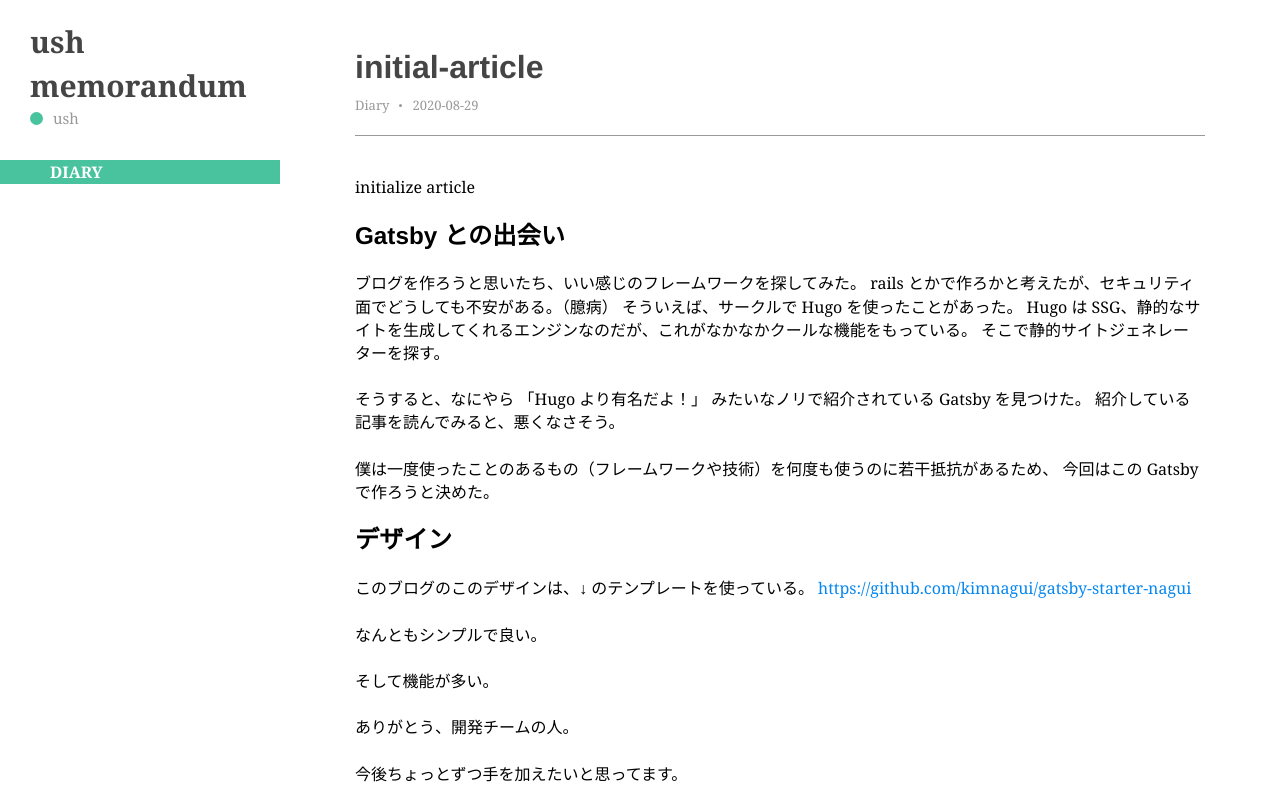
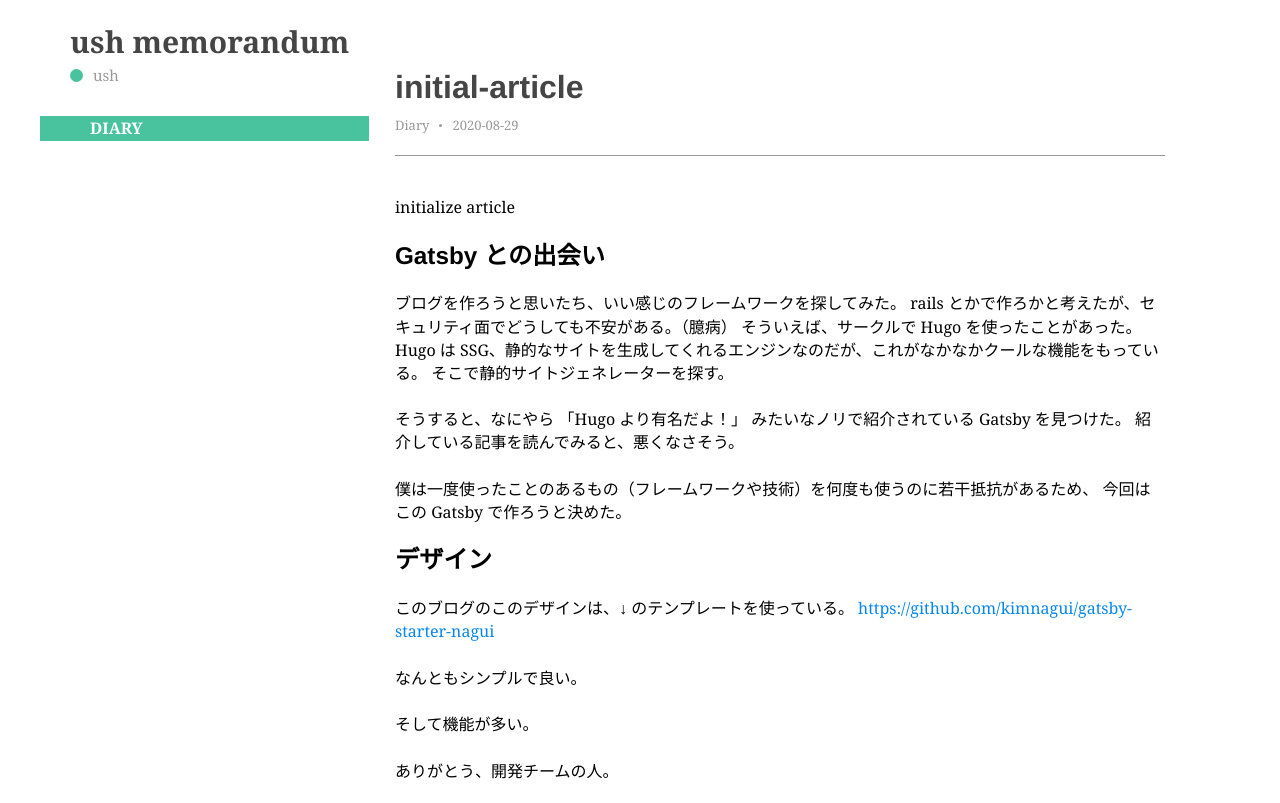
Before and after one commit to argonism/Memorandum, a Gatsby site: page /2020/2020-08-29--initial-article/ in a window 1280 px wide. Shown: the top 803 px of the page. Built offline with nearby package versions, Linux system fonts and the light colour scheme; Gatsby itself is replaced by a stand-in of ours; some packages are replaced by stand-ins of ours; some icons are missing.

Commit message:
update: pc display centering

```diff
--- a/src/components/organisms/mainContent.js
+++ b/src/components/organisms/mainContent.js
@@ -4,6 +4,7 @@
 const StyledMainContent = styled.section`
     overflow: auto;
     padding: 20px;
+    width: 100%;
 
     @media all and (min-width: 992px) {
         padding: 50px 75px;
--- a/src/components/templates/layout.js
+++ b/src/components/templates/layout.js
@@ -49,11 +49,12 @@
 const SideBar = styled.div`
     max-width: 280px;
     height: 100%;
-    position: fixed;
     z-index: 3;
-    top: 0;
+    /* position: sticky;
+    top: 0; */
+    /* top: 0;
     left: 0;
-    overflow-x: hidden;
+    overflow-x: hidden; */
 
     background-color: ${(props) => props.theme.side.defaultBack};
     color: ${(props) => props.theme.side.defaultText} !important;
@@ -68,15 +69,15 @@
 `;
 
 const Main = styled.div`
-    margin-top: 50px;
+    margin-top: 20px;
     margin-left: 0;
 
     color: ${(props) => props.theme.main.defaultText} !important;
 
-    @media all and (min-width: 992px) {
+    /* @media all and (min-width: 992px) {
         margin-top: 0;
         margin-left: 280px !important;
-    }
+    } */
 `;
 
 const MainOverlay = styled.div`
@@ -93,6 +94,18 @@
     @media all and (min-width: 992px) {
         display: none;
     }
+`;
+
+const Wrapper = styled.div`
+    display: flex;
+    flex-direction: row;
+    max-width: 1200px;
+    margin: auto;
+`;
+
+const SideBarWrapper = styled.div`
+    position: fixed;
+    top: 0;
 `;
 
 export default class Layout extends React.Component {
@@ -116,9 +129,10 @@
         const { mobile_side, isDarkMode } = this.state;
         return (
             <ThemeProvider theme={isDarkMode ? darkTheme : lightTheme}>
-                <Fragment>
+                <Wrapper>
                     <GlobalStyle mobileOpen={mobile_side} />
                     <SideBar mobileOpen={mobile_side}>
+                        <SideBarWrapper>
                             <SideHeader />
                             <SideContent activeMenu={activeMenu} />
                             <SideFooter>
@@ -127,6 +141,7 @@
                                     checked={isDarkMode}
                                 /> */}
                             </SideFooter>
+                        </SideBarWrapper>
                     </SideBar>
                     <Main>
                         {mobile_side && (
@@ -135,7 +150,7 @@
                         <MainHeader sideToggle={this.sideToggle} />
                         <MainContent>{children}</MainContent>
                     </Main>
-                </Fragment>
+                </Wrapper>
             </ThemeProvider>
         );
     }
```
Lines whose indentation alone changed are shown as unchanged.
